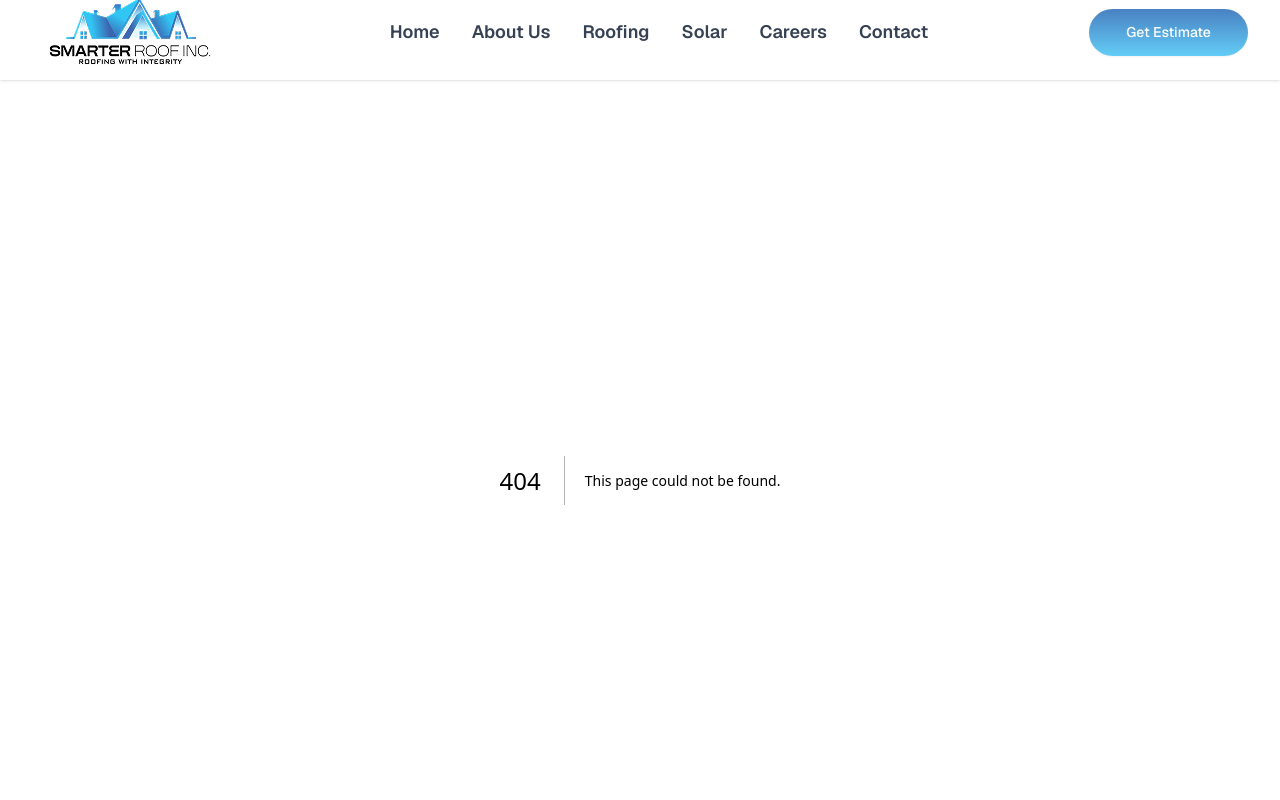
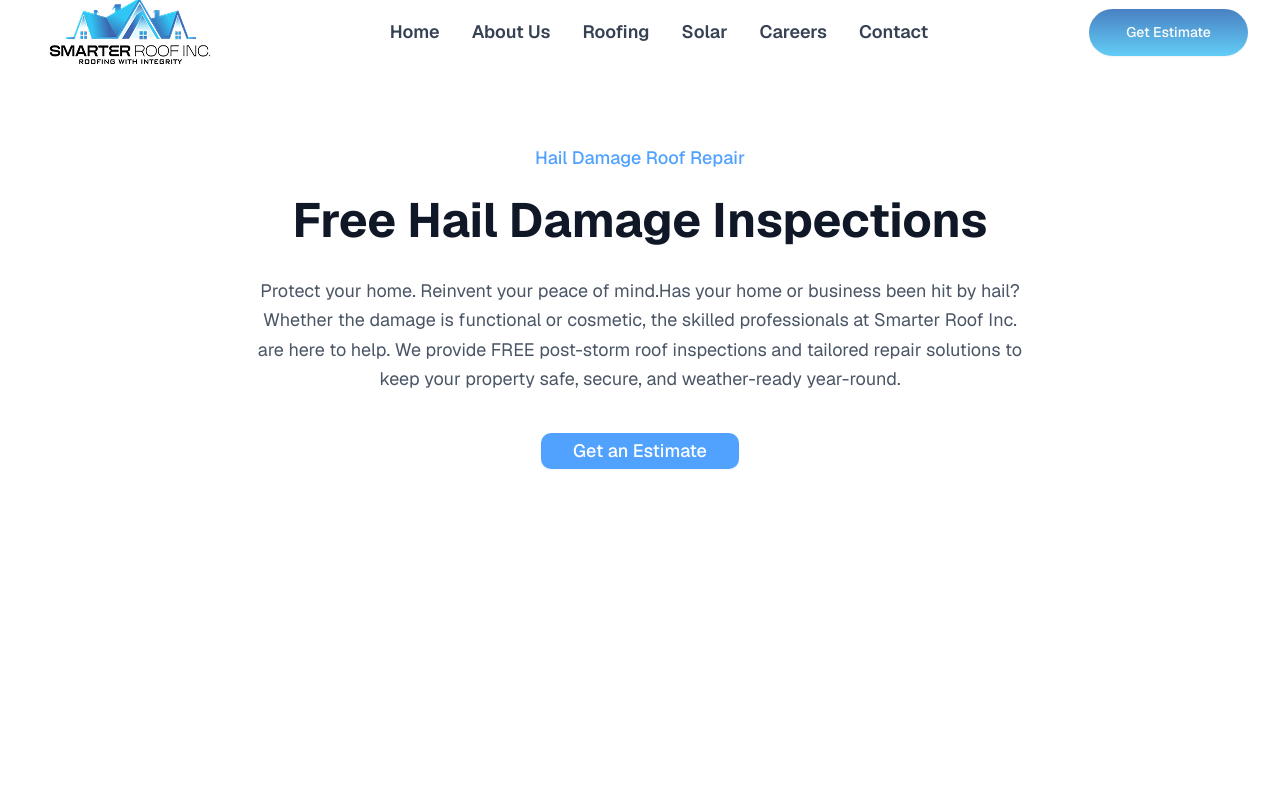
Before and after one commit to Sharjeel-22/roofing-services, a Next.js app: page /hail-damage-repair in a window 1280 px wide. Before the commit this address had no page. Shown: the top 800 px of the page. Built offline with nearby package versions, Linux system fonts and the light colour scheme.

Commit message:
add-reusable-compoenent-to-pages

```diff
--- /dev/null
+++ b/app/door-replacement/page.tsx
@@ -0,0 +1,9 @@
+import {DoorReplacement} from '@/components/DoorReplacement'
+
+const page = () => {
+  return (
+    <DoorReplacement />
+  )
+}
+
+export default page
--- /dev/null
+++ b/app/gutter-replacement/page.tsx
@@ -0,0 +1,9 @@
+import {GutterReplacement} from '@/components/GutterReplacement'
+
+const page = () => {
+  return (
+    <GutterReplacement />
+  )
+}
+
+export default page
--- /dev/null
+++ b/app/hail-damage-repair/page.tsx
@@ -0,0 +1,9 @@
+import {HailDamageRepair} from '@/components/HailDamageRepair'
+
+const page = () => {
+  return (
+    <HailDamageRepair />
+  )
+}
+
+export default page
--- /dev/null
+++ b/components/DoorReplacement/index.tsx
@@ -0,0 +1,17 @@
+"use client";
+import { HeadingDetails } from "@/components/HeadingDetails";
+
+export function DoorReplacement() {
+  return (
+    <main className="min-h-screen">
+      <HeadingDetails
+        subtitle="Door Replacement and Installation"
+        title="The Smart Choice for Doors"
+        description="At Smarter Roof Inc., we don't just replace doors — we upgrade your home's security, style, and efficiency. By combining top-quality products with expert craftsmanship and attentive service, we ensure every door installation is built to last and designed to impress."
+        buttonText="Get an Estimate"
+        onButtonClick={() => alert("Estimate button clicked!")}
+        align="center"
+      />
+    </main>
+  );
+}
--- /dev/null
+++ b/components/GutterReplacement/index.tsx
@@ -0,0 +1,17 @@
+"use client";
+import { HeadingDetails } from "@/components/HeadingDetails";
+
+export function GutterReplacement() {
+  return (
+    <main className="min-h-screen">
+      <HeadingDetails
+        subtitle="Trusted Gutter Installers"
+        title="The Smart Choice for Gutters"
+        description="At Smarter Roof Inc., we take gutters as seriously as we take roofing. Our expert installers deliver unmatched craftsmanship using only the highest-quality products. Combined with attentive customer service, every gutter project is handled with care, precision, and a commitment to long-lasting protection for your home."
+        buttonText="Get an Estimate"
+        onButtonClick={() => alert("Estimate button clicked!")}
+        align="center"
+      />
+    </main>
+  );
+}
--- /dev/null
+++ b/components/HailDamageRepair/index.tsx
@@ -0,0 +1,17 @@
+"use client";
+import { HeadingDetails } from "@/components/HeadingDetails";
+
+export function HailDamageRepair() {
+  return (
+    <main className="min-h-screen">
+      <HeadingDetails
+        subtitle="Hail Damage Roof Repair"
+        title="Free Hail Damage Inspections"
+        description="Protect your home. Reinvent your peace of mind.Has your home or business been hit by hail? Whether the damage is functional or cosmetic, the skilled professionals at Smarter Roof Inc. are here to help. We provide FREE post-storm roof inspections and tailored repair solutions to keep your property safe, secure, and weather-ready year-round."
+        buttonText="Get an Estimate"
+        onButtonClick={() => alert("Estimate button clicked!")}
+        align="center"
+      />
+    </main>
+  );
+}
--- /dev/null
+++ b/components/HeadingDetails.tsx
@@ -0,0 +1,60 @@
+"use client";
+
+import { Button } from "@/components/ui/button";
+
+interface HeadingDetailsProps {
+  subtitle?: string;
+  title?: string;
+  description?: string;
+  buttonText?: string;
+  onButtonClick?: () => void;
+  align?: "left" | "center" | "right"; // extra flexibility
+}
+
+export function HeadingDetails({
+  subtitle ,
+  title,
+  description,
+  buttonText,
+  onButtonClick,
+  align,
+}: HeadingDetailsProps) {
+  return (
+    <section className="bg-white py-16 px-4">
+      <div
+        className={`max-w-4xl mx-auto text-${align}`}
+      >
+        {/* Subtitle */}
+        {subtitle && (
+          <p className="text-blue-400 text-lg font-medium mb-6">
+            {subtitle}
+          </p>
+        )}
+
+        {/* Title */}
+        {title && (
+          <h1 className="text-4xl md:text-5xl font-bold text-gray-900 mb-8 text-balance">
+            {title}
+          </h1>
+        )}
+
+        {/* Description */}
+        {description && (
+          <p className="text-gray-600 text-lg leading-relaxed mb-10 max-w-3xl mx-auto text-pretty">
+            {description}
+          </p>
+        )}
+
+        {/* Button */}
+        {buttonText && (
+          <Button
+            onClick={onButtonClick}
+            className="bg-blue-400 hover:bg-blue-500 text-white px-8 py-3 text-lg font-medium rounded-lg transition-colors"
+          >
+            {buttonText}
+          </Button>
+        )}
+      </div>
+    </section>
+  );
+}
```
Also changed, not shown: components/DoorReplacement/constants/index.ts (added).
